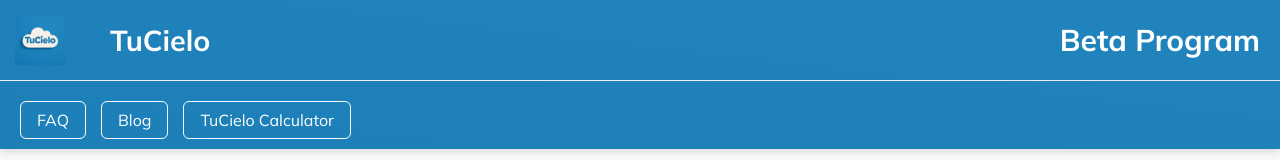
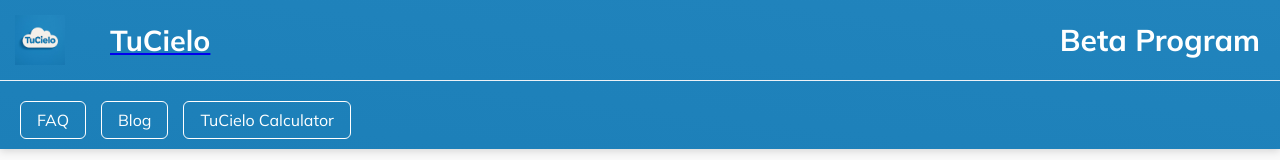
Before and after one commit to MetaCapFin/tu-cielo-site, a React (Create React App) app: page /blogposts in a window 1280 px wide. Shown: the top 160 px of the page. Built offline with nearby package versions, Linux system fonts and the light colour scheme.

Commit message:
Update blogposts.jsx

```diff
--- a/src/blogposts.jsx
+++ b/src/blogposts.jsx
@@ -53,7 +53,9 @@
             <div className="logo-placeholder">
               <img src="/cloud_logo.jpg" alt="Logo" />
             </div>
-            <h1>TuCielo</h1>
+            <Link to="/" className="site-title-link">
+              <h1>TuCielo</h1>
+            </Link>
           </div>
           <div className="beta-label">
             <strong>Beta Program</strong>
```
